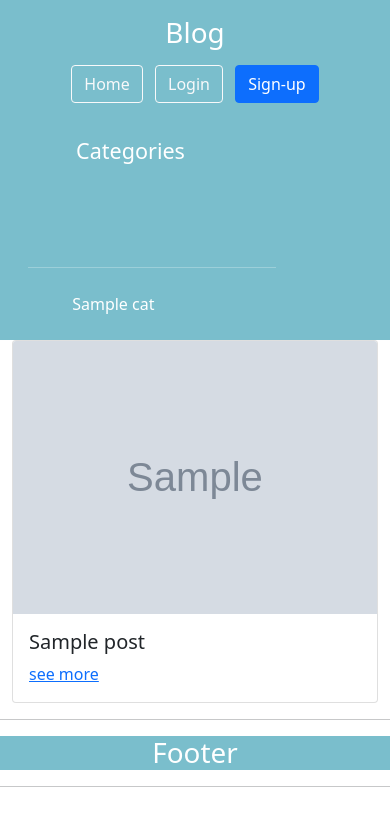
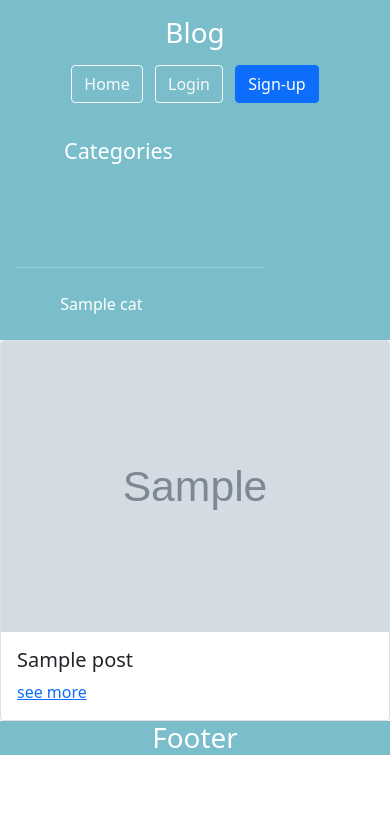
Before and after one commit to sandra-girgis/django_blog, a Django app: template templates/djapp/home.html in a window 390 px wide. Shown: the top 827 px of the page. Run offline with Django 4.2, Linux system fonts and the light colour scheme; the template is opened without the code that fills it: most values are stand-ins (such as "Sample title", 1, 10 or a date in 2020); grey boxes marked "Sample" are stand-in pictures.

Commit message:
last stable update

```diff
--- a/templates/djapp/base.html
+++ b/templates/djapp/base.html
@@ -8,19 +8,12 @@
             }
         </style>
     </head>
-    <body class="img>">
+    <body>
 
 
             {% include 'djapp/header.html' %}
-
-            {% block title_block %}
-            {% endblock %}
-            <div class="container">
-
             {% block main_block %}
             {% endblock%}
-           </div>
-
             {% include 'djapp/footer.html' %}
         <script src="https://cdn.jsdelivr.net/npm/bootstrap@5.0.2/dist/js/bootstrap.bundle.min.js"
         integrity="sha384-MrcW6ZMFYlzcLA8Nl+NtUVF0sA7MsXsP1UyJoMp4YLEuNSfAP+JcXn/tWtIaxVXM"
--- a/templates/djapp/footer.html
+++ b/templates/djapp/footer.html
@@ -1,3 +1,2 @@
-<hr />
+
 <center><h1 style="background-color: #7abecc; color:#fff;">Footer</h1></center>
-<hr />
--- a/templates/djapp/home.html
+++ b/templates/djapp/home.html
@@ -1,13 +1,12 @@
 {% extends 'djapp/base.html' %}
 {% load static %}
 {% block main_block%}
-<html>
-  <head></head>
-  <body>
+
+
     <!-- <div class="container"> -->
     <!-- <div  style= "position: relative;"> -->
     <div class="row">
-      <div class="col-md-3" style=" background-color: #7abecc;">
+      <div class="col-md-2" style=" background-color: #7abecc;">
         <div
           class="d-flex flex-column flex-shrink-0 p-3 text-white"
           style="width: 280px"
@@ -45,7 +44,7 @@
         </div>
       </div>
 <!-- ------------------------------------------------------------------------- -->
-      <div class="col-md-9">
+      <div class="col-md-10">
         {% for post in posts %}
           <div class="card" style="width:100%">
             <img src="{% static 'img/' %}{{post.Picture}}" class="card-img-top" alt="..."/>
@@ -61,6 +60,5 @@
     </div>
   <!-- </div> -->
     <!-- </div> -->
-  </body>
-</html>
+
 {% endblock %}
```
